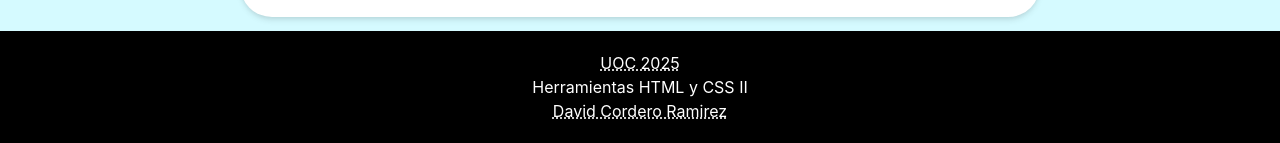
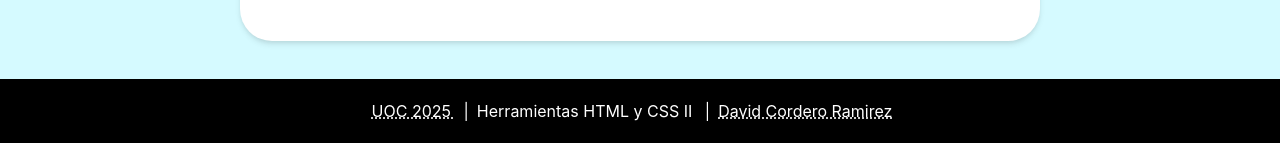
Before and after one commit to dacorder/herramientas-html-y-css-2, a website built with Parcel: page src/index.html in a window 1280 px wide. Shown: the part 657-800 px from the top of the page. Built offline with nearby package versions, Linux system fonts and the light colour scheme.

Commit message:
PEC-1: Prepare mixins to make site responsive, and use them for the footer

```diff
--- /dev/null
+++ b/src/assets/styles/_mixins.scss
@@ -0,0 +1,11 @@
+@mixin respond-tablet {
+  @media (min-width: 768px) and (max-width: 1024px) {
+    @content;
+  }
+}
+
+@mixin respond-desktop {
+  @media (min-width: 1025px) {
+    @content;
+  }
+}
--- a/src/assets/styles/layouts/_footer.scss
+++ b/src/assets/styles/layouts/_footer.scss
@@ -1,3 +1,5 @@
+@use "../mixins";
+
 .site-footer {
   text-align: center;
   background-color: black;
@@ -5,6 +7,8 @@
   padding: 20px;
 
   &__list {
+    display: flex;
+    flex-direction: column;
     list-style: none;
     padding: 0;
     margin: 0;
@@ -19,3 +23,20 @@
     }
   }
 }
+
+@include mixins.respond-desktop {
+
+    .site-footer__list {
+        flex-direction: row;
+        justify-content: center;
+    }
+
+    .site-footer__item::after {
+        content: "|";
+        margin: 0.5rem;
+    }
+
+    .site-footer__item:last-child::after {
+      content: "";
+    }
+}
--- a/src/views/footer.html
+++ b/src/views/footer.html
@@ -1,15 +1,15 @@
 <footer class="site-footer">
   <ul class="site-footer__list">
-    <li>
-      <a class="site-footer__link" href="#">
+    <li class="site-footer__item">
+      <a class="site-footer__link" href="https://www.uoc.edu/" target="_blank">
         UOC 2025
       </a>
     </li>
-    <li>
+    <li class="site-footer__item">
       Herramientas HTML y CSS II
     </li>
-    <li>
-      <a class="site-footer__link" href="#">
+    <li class="site-footer__item">
+      <a class="site-footer__link" href="https://dcordero.me" target="_blank">
         David Cordero Ramirez
       </a>
     </li>
```
